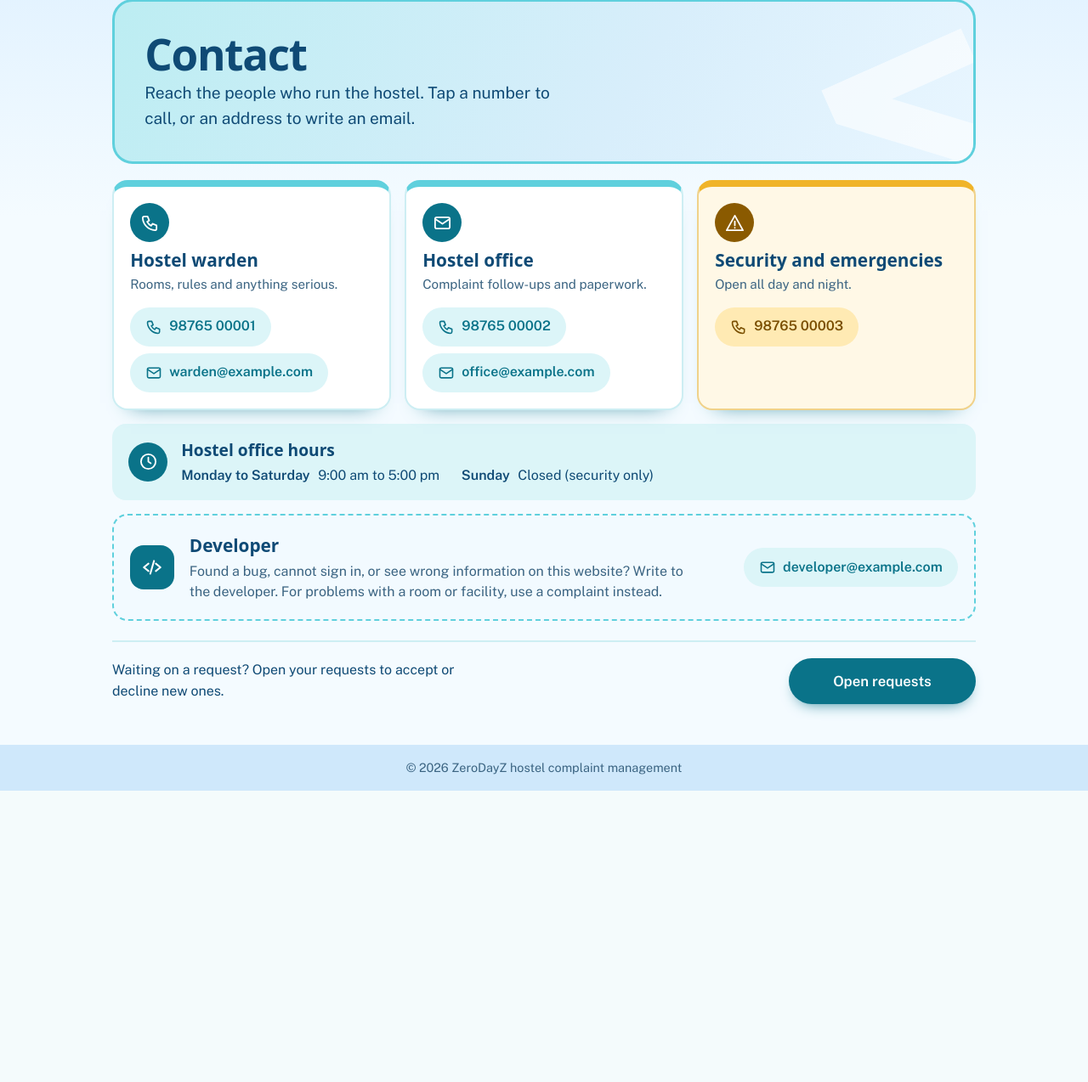
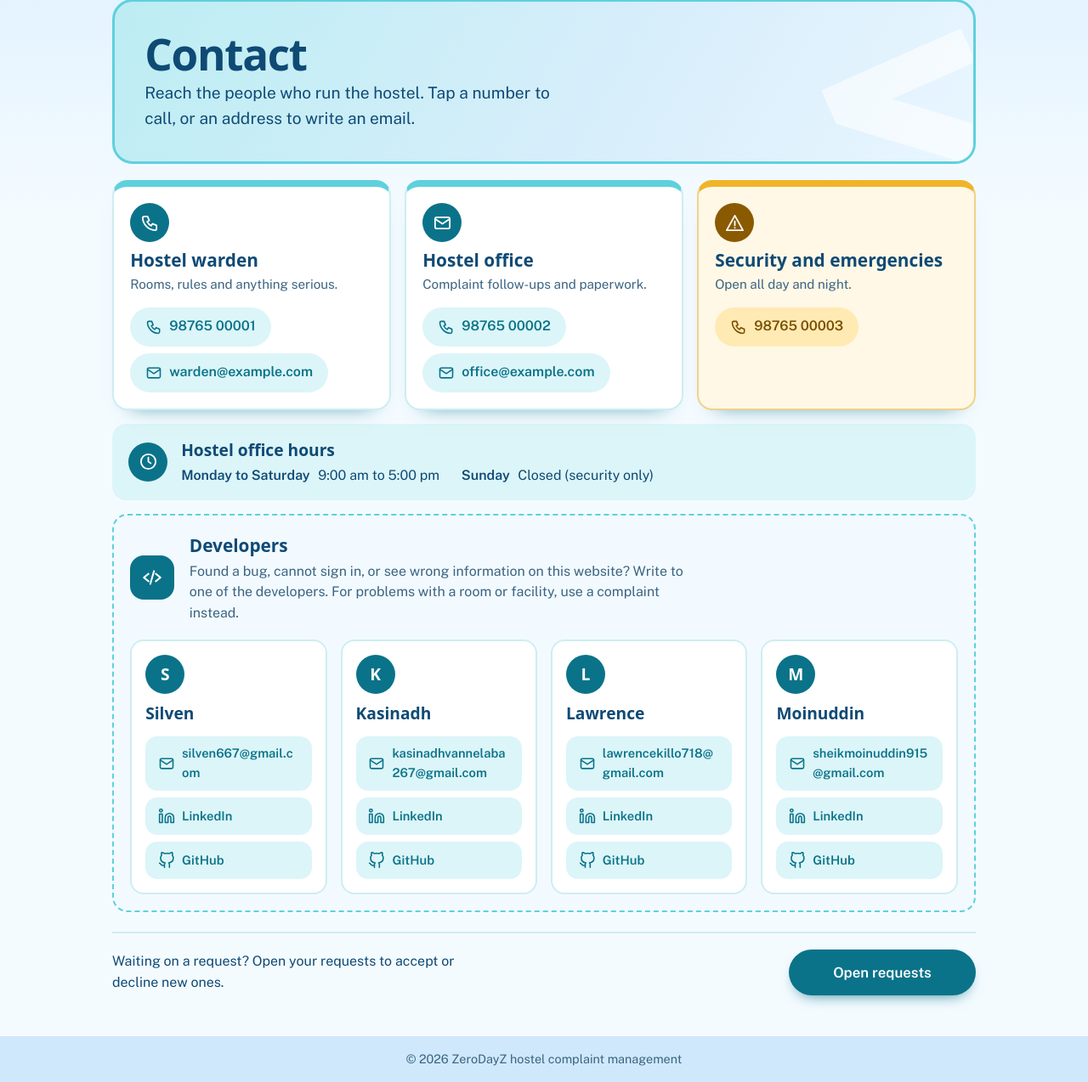
Before and after one commit to silven-mohan/ZeroDayZ, a Flask app: page /workers/contact in a window 1280 px wide. Shown: the part 166-1440 px from the top of the page at 85% size. Before the commit the page ends 1097 px from the top, so only its background shows below. Run offline with Flask 3, Linux system fonts and the light colour scheme; some web fonts are replaced.

Commit message:
Added: Developer contacts.

```diff
--- a/app.py
+++ b/app.py
@@ -1305,12 +1305,35 @@ def get_hostel_contacts():
 
 
 def get_developer_contact():
-    """SAMPLE DATA: the person who looks after the ZeroDayZ website itself."""
+    """The people who built and look after the ZeroDayZ website itself."""
     return {
-        "name": "ZeroDayZ developer",
-        "note": "Found a bug, cannot sign in, or see wrong information on this website? Write to the developer. For problems with a room or facility, use a complaint instead.",
-        "email": "developer@example.com",
-        "phone": None,
+        "note": "Found a bug, cannot sign in, or see wrong information on this website? Write to one of the developers. For problems with a room or facility, use a complaint instead.",
+        "people": [
+            {
+                "name": "Silven",
+                "email": "silven667@gmail.com",
+                "linkedin": "https://www.linkedin.com/in/silven-mohan-nakka-358738360/",
+                "github": "https://github.com/silven-mohan",
+            },
+            {
+                "name": "Kasinadh",
+                "email": "kasinadhvannelaba267@gmail.com",
+                "linkedin": "https://www.linkedin.com/in/kasinadh-vannelaba-693557395/",
+                "github": "https://github.com/Kasinadh607",
+            },
+            {
+                "name": "Lawrence",
+                "email": "lawrencekillo718@gmail.com",
+                "linkedin": "https://www.linkedin.com/in/killo-lawrence-200658406/",
+                "github": "https://github.com/Lawrence0718",
+            },
+            {
+                "name": "Moinuddin",
+                "email": "sheikmoinuddin915@gmail.com",
+                "linkedin": "https://www.linkedin.com/in/sheik-moinuddin-388022391/",
+                "github": "https://github.com/Sheik-Moinuddin",
+            },
+        ],
     }
 
 
--- a/public/styles/contact.css
+++ b/public/styles/contact.css
@@ -143,26 +143,61 @@
 .hours__list dt { font-weight: 700; }
 .hours__list dd { margin: 0; }
 
-/* ---------- Developer ---------- */
+/* ---------- Developers ---------- */
 .dev {
-  display: grid;
-  grid-template-columns: auto 1fr;
-  align-items: center;
-  gap: .6rem 1.1rem;
   margin: 0 0 1.4rem;
   padding: 1.2rem;
   background: #f2faff;
   border: 2px dashed var(--edge);
   border-radius: 18px;
 }
+.dev__head { display: flex; align-items: center; gap: 1.1rem; }
 .dev__icon { margin: 0; width: 52px; height: 52px; border-radius: 16px; }
 .dev__icon svg { width: 26px; height: 26px; }
 .dev__title { margin: 0; font-family: var(--font-display); font-weight: 800; font-size: 1.3rem; }
 .dev__note { margin: .15rem 0 0; max-width: 60ch; color: var(--ink-soft); }
-.dev__actions { grid-column: 1 / -1; margin-top: .2rem; }
-@media (min-width: 860px) {
-  .dev { grid-template-columns: auto 1fr auto; }
-  .dev__actions { grid-column: auto; margin: 0; }
+
+.devs {
+  display: grid;
+  gap: 1rem;
+  margin: 1.1rem 0 0;
+  padding: 0;
+  list-style: none;
+  grid-template-columns: repeat(auto-fit, minmax(230px, 1fr));
+}
+.devcard {
+  display: grid;
+  align-content: start;
+  gap: .5rem;
+  padding: 1rem;
+  background: var(--white);
+  border: 2px solid var(--line);
+  border-radius: 16px;
+  animation: rise .5s var(--ease) backwards;
+  animation-delay: calc(.1s + var(--i, 0) * .07s);
+  transition: transform .25s var(--ease);
+}
+.devcard:hover { transform: translateY(-3px); }
+.devcard__avatar {
+  display: grid;
+  place-items: center;
+  width: 46px;
+  height: 46px;
+  color: var(--white);
+  background: var(--accent);
+  border-radius: 50%;
+  font-family: var(--font-display);
+  font-weight: 800;
+  font-size: 1.2rem;
+}
+.devcard__name { margin: 0; font-family: var(--font-display); font-weight: 800; font-size: 1.2rem; }
+.devcard__links { display: grid; gap: .5rem; margin-top: .3rem; }
+.devcard .contact__link {
+  width: 100%;
+  min-height: 44px;
+  padding: .45rem .8rem;
+  font-size: .92rem;
+  border-radius: 14px;   /* long emails may wrap, so no full pill here */
 }
 
 /* ---------- Call to action ---------- */
@@ -190,6 +225,6 @@
 .nudge { display: flex; flex-wrap: wrap; align-items: center; justify-content: space-between; gap: 1rem; padding-top: 1.2rem; border-top: 2px solid var(--line); }
 .nudge p { margin: 0; max-width: 46ch; }
 
-@media (prefers-reduced-motion: reduce) { .contact:hover { transform: none; } }
+@media (prefers-reduced-motion: reduce) { .contact:hover, .devcard:hover { transform: none; } }
 
 @keyframes rise { from { opacity: 0; transform: translateY(14px); } to { opacity: 1; transform: none; } }
--- a/templates/contact.html
+++ b/templates/contact.html
@@ -6,7 +6,7 @@
 #}
 
 {% block title %}Contact | ZeroDayZ{% endblock %}
-{% block description %}Phone numbers and email for the hostel warden, the hostel office, security and the ZeroDayZ developer.{% endblock %}
+{% block description %}Phone numbers and email for the hostel warden, the hostel office, security and the ZeroDayZ developers.{% endblock %}
 
 {% block head_extra %}
   {{ super() }}
@@ -19,7 +19,9 @@
   'mail':  '<rect x="3" y="5" width="18" height="14" rx="2"/><path d="M3 7l9 6 9-6"/>',
   'alert': '<path d="M12 3l10 18H2z"/><path d="M12 10v5M12 18h.01"/>',
   'code':  '<path d="M8 8l-5 4 5 4M16 8l5 4-5 4M14 5l-4 14"/>',
-  'clock': '<circle cx="12" cy="12" r="9"/><path d="M12 7v5l3 2"/>'
+  'clock': '<circle cx="12" cy="12" r="9"/><path d="M12 7v5l3 2"/>',
+  'linkedin': '<path d="M16 8a6 6 0 0 1 6 6v7h-4v-7a2 2 0 0 0-2-2 2 2 0 0 0-2 2v7h-4v-7a6 6 0 0 1 6-6z"/><rect x="2" y="9" width="4" height="12"/><circle cx="4" cy="4" r="2"/>',
+  'github': '<path d="M9 19c-5 1.5-5-2.5-7-3m14 6v-3.87a3.37 3.37 0 0 0-.94-2.61c3.14-.35 6.44-1.54 6.44-7A5.44 5.44 0 0 0 20 4.77 5.07 5.07 0 0 0 19.91 1S18.73.65 16 2.48a13.38 13.38 0 0 0-7 0C6.27.65 5.09 1 5.09 1A5.07 5.07 0 0 0 5 4.77a5.44 5.44 0 0 0-1.5 3.78c0 5.42 3.3 6.61 6.44 7A3.37 3.37 0 0 0 9 18.13V22"/>'
 } %}
 {% macro svg(name) %}<svg viewBox="0 0 24 24" fill="none" stroke="currentColor" stroke-width="1.9" stroke-linecap="round" stroke-linejoin="round" aria-hidden="true" focusable="false">{{ icons[name] | safe }}</svg>{% endmacro %}
 
@@ -62,15 +64,27 @@
   </section>
 
   <section class="dev" aria-labelledby="dev-title">
-    <span class="dev__icon">{{ svg('code') }}</span>
-    <div class="dev__body">
-      <h2 class="dev__title" id="dev-title">Developer</h2>
-      <p class="dev__note">{{ developer.note }}</p>
+    <div class="dev__head">
+      <span class="dev__icon">{{ svg('code') }}</span>
+      <div class="dev__body">
+        <h2 class="dev__title" id="dev-title">Developers</h2>
+        <p class="dev__note">{{ developer.note }}</p>
+      </div>
     </div>
-    <div class="contact__actions dev__actions">
-      {% if developer.email %}<a class="contact__link" href="mailto:{{ developer.email }}">{{ svg('mail') }}<span>{{ developer.email }}</span></a>{% endif %}
-      {% if developer.phone %}<a class="contact__link" href="tel:{{ developer.phone | replace(' ', '') }}">{{ svg('phone') }}<span>{{ developer.phone }}</span></a>{% endif %}
-    </div>
+
+    <ul class="devs">
+      {% for p in developer.people %}
+      <li class="devcard" style="--i: {{ loop.index0 }}">
+        <span class="devcard__avatar" aria-hidden="true">{{ p.name[0] }}</span>
+        <h3 class="devcard__name">{{ p.name }}</h3>
+        <div class="devcard__links">
+          <a class="contact__link" href="mailto:{{ p.email }}">{{ svg('mail') }}<span>{{ p.email }}</span></a>
+          <a class="contact__link" href="{{ p.linkedin }}" target="_blank" rel="noopener noreferrer">{{ svg('linkedin') }}<span>LinkedIn</span></a>
+          <a class="contact__link" href="{{ p.github }}" target="_blank" rel="noopener noreferrer">{{ svg('github') }}<span>GitHub</span></a>
+        </div>
+      </li>
+      {% endfor %}
+    </ul>
   </section>
 
   <div class="nudge">
```
